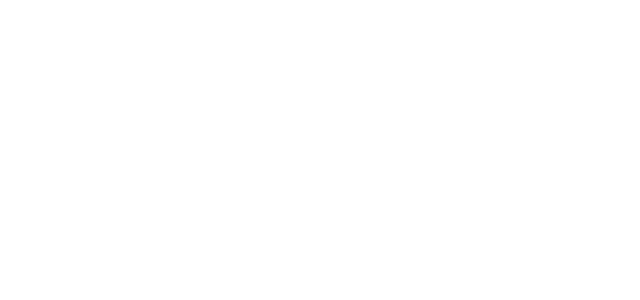
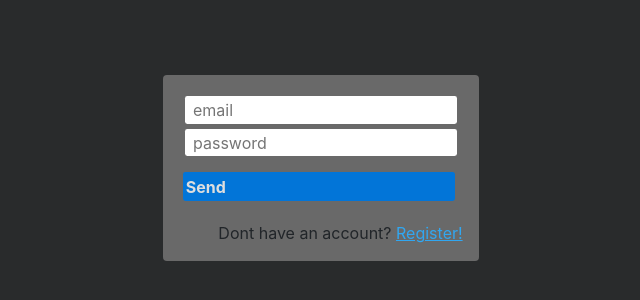
Before and after one commit to gregodiaz/pokedex-app-react, a React (Create React App) app: page /pokedex-app-react/login in a window 1280 px wide. Before the commit this address had no page. Shown: the part 232-532 px from the top of the page, without its empty margins (319-959 px from the left). Built offline with nearby package versions, Linux system fonts and the light colour scheme.

Commit message:
Login and registers component for api-pokedex-app. Also fixed null images

```diff
--- a/package.json
+++ b/package.json
@@ -3,6 +3,7 @@
   "version": "0.1.0",
   "private": true,
   "homepage": "https://gregodiaz.github.io/pokedex-app-react/",
+  "proxy": "http://localhost:8000",
   "dependencies": {
     "@testing-library/jest-dom": "^5.16.5",
     "@testing-library/react": "^13.4.0",
--- a/src/App.js
+++ b/src/App.js
@@ -1,17 +1,22 @@
 import React from "react";
 import { BrowserRouter, Routes, Route } from "react-router-dom";
 
+import BackgroundTemplate from './components/presentionals/BackgroundTemplate';
 import Main from './components/presentionals/Main';
+import Login from './components/functionals/Login';
+import Register from './components/functionals/Register';
 
 function App() {
     return (
-        <div>
+        <BackgroundTemplate>
             <BrowserRouter>
                 <Routes>
+                    <Route exact path="/pokedex-app-react/login" element={<Login />} />
+                    <Route exact path="/pokedex-app-react/register" element={<Register />} />
                     <Route exact path="/pokedex-app-react" element={<Main />} />
                 </Routes>
             </BrowserRouter>
-        </div>
+        </BackgroundTemplate>
     );
 }
 
--- /dev/null
+++ b/src/components/functionals/Login/index.jsx
@@ -0,0 +1,48 @@
+import React, { useState } from "react";
+import { useNavigate } from "react-router-dom";
+
+import AuthTemplate from '../../presentionals/AuthTemplate';
+
+export default function Login() {
+    const navigate = useNavigate()
+
+    const [body, setBody] = useState({
+        email: '',
+        password: '',
+    })
+
+    const baseUrl = 'http://localhost:8000/api/login';
+
+    const handleChange = event => setBody({ ...body, [event.target.name]: event.target.value })
+
+    const handleClick = async () => {
+        if (!body.email || !body.password) return;
+
+        const res = await fetch(baseUrl, {
+            method: 'POST',
+            headers: {
+                'Content-Type': 'application/json',
+                'Accept': 'application/json',
+            },
+            body: JSON.stringify(body)
+        });
+
+        const data = await res.json()
+
+        !data.error ? navigate('/pokedex-app-react') : alert('Invalid email or password');
+    }
+
+    return (
+        <AuthTemplate>
+            <form onSubmit={e => e.preventDefault()}>
+                <input type="text" name="email" placeholder="email" onChange={handleChange} required />
+                <input type="password" name="password" placeholder="password" onChange={handleChange} required />
+                <button onClick={() => handleClick()}>Send</button>
+            </form>
+
+            <p>
+                Dont have an account? <a href="/pokedex-app-react/register">Register!</a>
+            </p>
+        </AuthTemplate>
+    )
+};
--- /dev/null
+++ b/src/components/functionals/Register/index.jsx
@@ -0,0 +1,52 @@
+import React, { useState } from "react";
+import { useNavigate } from "react-router-dom";
+
+import AuthTemplate from '../../presentionals/AuthTemplate';
+
+export default function Login() {
+    const navigate = useNavigate()
+
+    const [body, setBody] = useState({
+        name: '',
+        password: '',
+        password_confirmation: '',
+        email: '',
+    })
+
+    const baseUrl = 'http://localhost:8000/api/register';
+
+    const handleChange = event => setBody({ ...body, [event.target.name]: event.target.value })
+
+    const handleClick = async () => {
+        if (!body.name || !body.password || !body.password_confirmation || !body.email ) return;
+
+        const res = await fetch(baseUrl, {
+            method: 'POST',
+            headers: {
+                'Content-Type': 'application/json',
+                'Accept': 'application/json',
+            },
+            body: JSON.stringify(body)
+        });
+
+        const data = await res.json()
+
+        !data.error ? navigate('/pokedex-app-react/login') : alert('Invalid email or password');
+    }
+
+    return (
+        <AuthTemplate>
+            <form onSubmit={e => e.preventDefault()}>
+                <input type="text" name="name" placeholder="name" onChange={handleChange} required />
+                <input type="password" name="password" placeholder="password" onChange={handleChange} required />
+                <input type="password" name="password_confirmation" placeholder="confirm password" onChange={handleChange} required />
+                <input type="email" name="email" placeholder="email" onChange={handleChange} required />
+                <button onClick={() => handleClick()}>Register</button>
+            </form>
+
+            <p>
+                Have an account? <a href="/pokedex-app-react/login">Login!</a>
+            </p>
+        </AuthTemplate>
+    )
+};
--- a/src/components/functionals/sprites/PokemonSprite/index.jsx
+++ b/src/components/functionals/sprites/PokemonSprite/index.jsx
@@ -9,10 +9,15 @@ export default function PokemonSprite() {
     const { isOn } = booleansStore();
     const { pokemon, loaded } = pokemonStore();
 
+    const sprite =
+        loaded && !pokemon.sprite.includes('null') ?
+            pokemon.sprite :
+            `${process.env.PUBLIC_URL}/images/noImage.png`;
+
     return (
         <div>
             {isOn && loaded ?
-                <Pokemon src={pokemon.sprite} />
+                <Pokemon src={sprite} />
                 : ''}
         </div>
     )
--- /dev/null
+++ b/src/components/presentionals/AuthTemplate/index.jsx
@@ -0,0 +1,13 @@
+import React from "react";
+
+import { Background, Div } from './style';
+
+export default function AuthTemplate({children}) {
+    return (
+        <Background>
+            <Div>
+                {children}
+            </Div>
+        </Background>
+    )
+};
--- /dev/null
+++ b/src/components/presentionals/AuthTemplate/style.js
@@ -0,0 +1,70 @@
+import styled from 'styled-components';
+
+import colors from '../../../constants/colors'
+
+export const Background = styled.div`
+    display: flex;
+    justify-content: center;
+    align-items: center;
+    height: 100vh;
+    width: 100vw;
+    background: ${colors.dark};
+`;
+
+export const Div = styled.div`
+    display: flex;
+    flex-direction: column;
+    padding: 2vmin;
+    border-radius: .5vmin;
+    background: dimgray;
+
+    form > * {
+        display: flex;
+        flex-direction: column;
+        justify-content: space-between;
+        border-radius: .3vmin;
+        padding: .2vmin;
+        padding-left: 1vmin;
+        border: 0vmin;
+        margin: .7vmin;
+        width: 34vmin;
+
+        &: focus {
+            outline: .06vmin solid ${colors.lightBlue};
+        }
+
+        &: hover {
+            background: lightgray;
+            font-weight: bold;
+        }
+    }
+
+    form > button {
+        border-radius: .3vmin;
+        text-align: center;
+        padding: .3vmin;
+        border: 0vmin;
+        margin: .5vmin;
+        margin-top: 2vmin;
+        width: 34vmin;
+        font-weight: bold;
+        background: ${colors.blue};
+        color: ${colors.light};
+
+        &: hover {
+            background: ${colors.sky};
+        }
+    }
+
+    p, a {
+        font-size: 2vmin;
+        display: inline-block;
+        text-align: right;
+        margin-top: 1vmin;
+        margin-bottom: 0vmin;
+    }
+
+    a {
+        color: ${colors.lightBlue};
+    }
+`;
--- /dev/null
+++ b/src/components/presentionals/BackgroundTemplate/index.jsx
@@ -0,0 +1,12 @@
+import React from "react";
+
+import Background from "./style";
+
+export default function BackgroundTemplate({ children }) {
+
+    return (
+        <Background>
+            {children}
+        </Background>
+    )
+};
--- a/src/components/presentionals/Main/index.jsx
+++ b/src/components/presentionals/Main/index.jsx
@@ -1,13 +1,10 @@
 import React from "react";
 
 import ApiData from "../../functionals/ApiData";
-import Background from './style'
 
 export default function Main() {
 
     return (
-        <Background>
-            <ApiData />
-        </Background>
+        <ApiData />
     )
 };
```
Also changed, not shown: public/images/noImage.png (added), src/components/presentionals/BackgroundTemplate/style.js (renamed from src/components/presentionals/Main/style.js).
